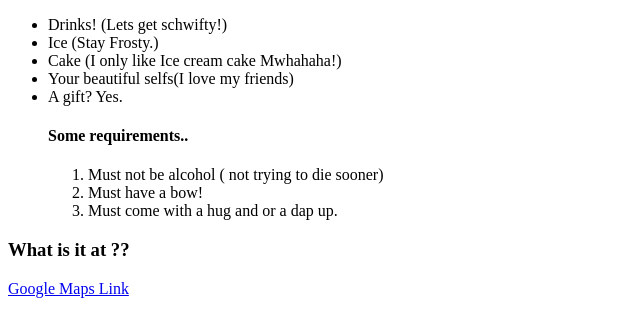
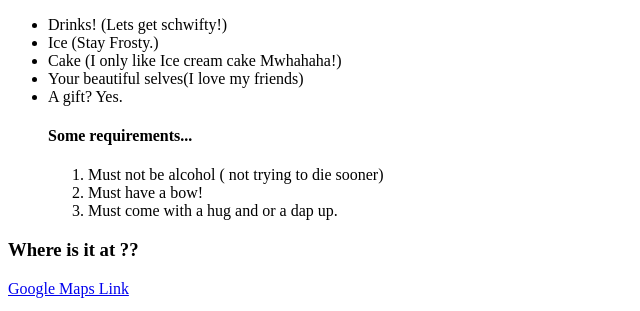
Before and after one commit to BinaryAtoms27/BinaryAtoms27.github.io, a plain HTML site: page index.html in a window 1280 px wide. Shown: the part 484-795 px from the top of the page, 0-640 px from the left. Drawn offline with Linux system fonts and the light colour scheme.

Commit message:
Add files via upload

```diff
--- a/index.html
+++ b/index.html
@@ -12,9 +12,9 @@ alt="Elderly Woman Blowing out candles shes turns 102!"/>
     <li>Drinks! (Lets get schwifty!)</li>
     <li>Ice (Stay Frosty.)</li>
     <li>Cake (I only like Ice cream cake Mwhahaha!)</li>
-    <li>Your beautiful selfs(I love my friends)</li>
+    <li>Your beautiful selves(I love my friends)</li>
     <Li> A gift? Yes.
-        <h4>Some requirements..</h4>
+        <h4>Some requirements...</h4>
         <Ol>
             <li>Must not be alcohol ( not trying to die sooner)</li>
             <li>Must have a bow!</li>
@@ -22,7 +22,7 @@ alt="Elderly Woman Blowing out candles shes turns 102!"/>
         </Ol>
     </Li>
 </UL>
-<h3>What is it at ??</h3>
+<h3>Where is it at ??</h3>
 
 <A href="https://www.google.com/maps/place/Topgolf/@40.5195437,-74.3709264,17z/data=!3m1!4b1!4m6!3m5!1s0x89c3c83197993bb5:0x2a5df13c651c084a!8m2!3d40.5195437!4d-74.3683515!16s%2Fg%2F11csqw1myd?entry=ttu">
     Google Maps Link</A>
```
